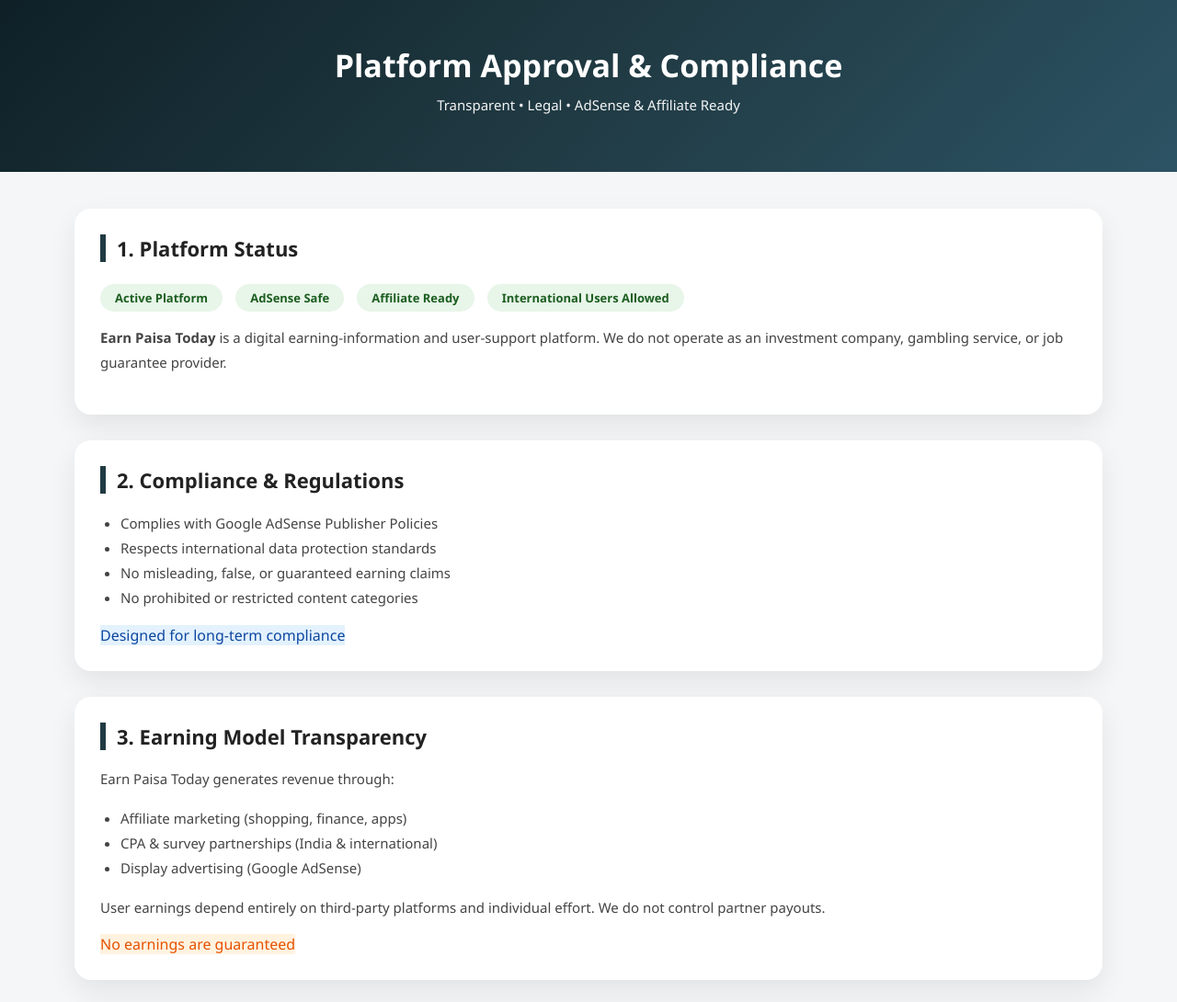
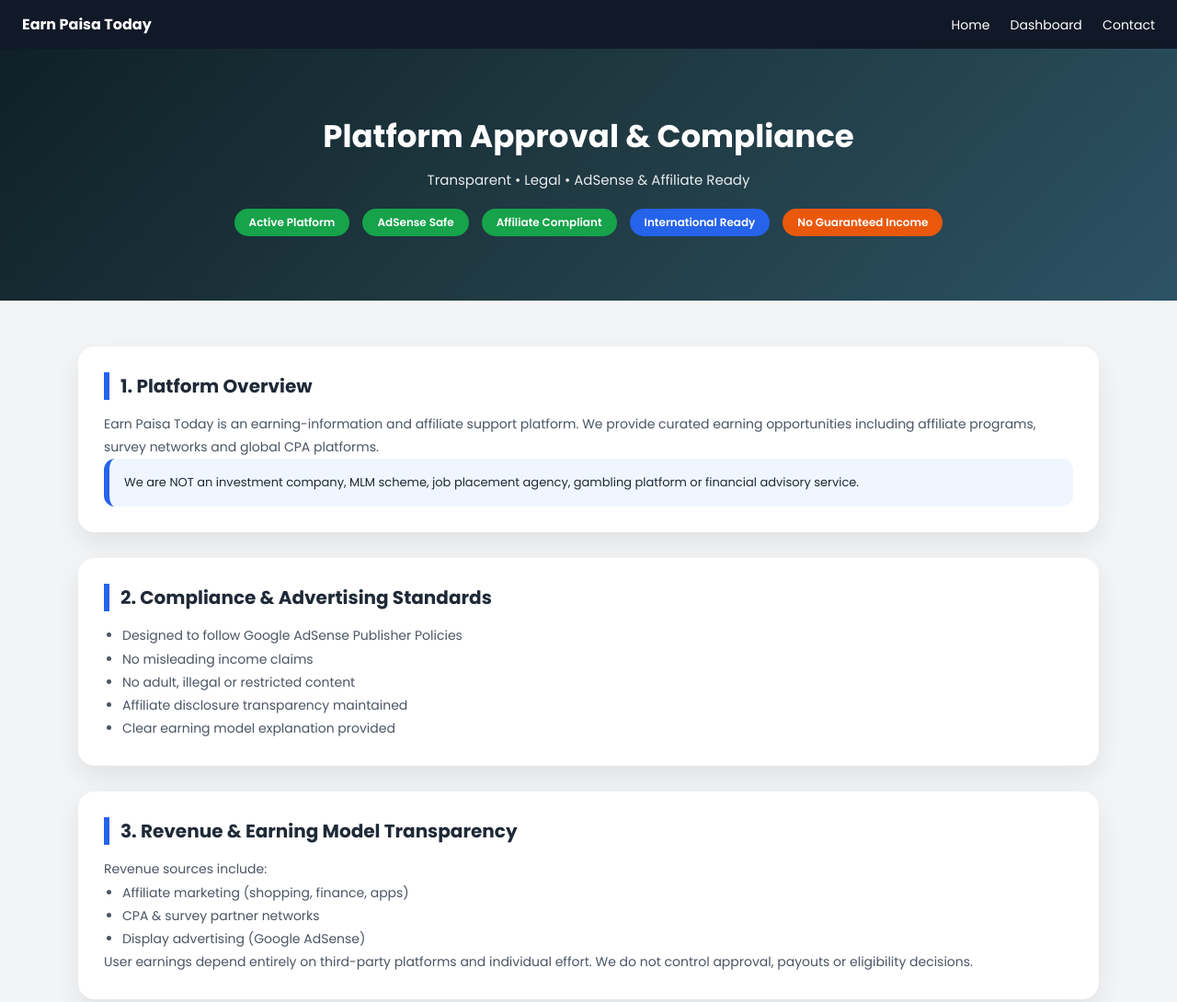
Before and after one commit to kashyapram21377-cmyk/EarnPaisaToday, a plain HTML site: page platform-approval.html in a window 1280 px wide. Shown: the top 1090 px of the page at 92% size. Drawn offline with Linux system fonts and the light colour scheme.

Commit message:
Update platform-approval.html

```diff
--- a/platform-approval.html
+++ b/platform-approval.html
@@ -1,4 +1,3 @@
-
 <!DOCTYPE html>
 <html lang="en">
 <head>
@@ -6,183 +5,237 @@
 <title>Platform Approval & Compliance | Earn Paisa Today</title>
 <meta name="viewport" content="width=device-width, initial-scale=1.0">
 
-<meta name="description" content="Platform approval, compliance, transparency and earning model of Earn Paisa Today. AdSense-safe and international ready.">
-<meta name="robots" content="index, follow">
+<meta name="description" content="Official compliance, transparency, earning model and platform approval information for Earn Paisa Today. Designed for AdSense and international standards.">
+
+<link href="https://fonts.googleapis.com/css2?family=Poppins:wght@400;600;700&display=swap" rel="stylesheet">
 
 <style>
-*{box-sizing:border-box}
+*{margin:0;padding:0;box-sizing:border-box}
+
 body{
-  margin:0;
-  font-family:Segoe UI,Arial;
-  background:#f4f6f8;
-  color:#222;
+  font-family:'Poppins',sans-serif;
+  background:#f3f4f6;
+  color:#1f2937;
 }
+
+/* NAV */
+nav{
+  background:#111827;
+  padding:14px 24px;
+  display:flex;
+  justify-content:space-between;
+  align-items:center;
+}
+nav .logo{
+  color:#fff;
+  font-weight:700;
+}
+nav a{
+  color:#fff;
+  text-decoration:none;
+  margin-left:18px;
+  font-size:14px;
+}
+
+/* HERO */
 header{
   background:linear-gradient(135deg,#0f2027,#203a43,#2c5364);
   color:#fff;
-  padding:48px 20px;
+  padding:70px 20px;
   text-align:center;
 }
-header h1{margin:0;font-size:34px}
-header p{margin-top:10px;font-size:15px;opacity:.95}
+header h1{font-size:34px;margin-bottom:10px}
+header p{font-size:15px;opacity:.9}
 
+/* BADGE STRIP */
+.badge-strip{
+  display:flex;
+  flex-wrap:wrap;
+  justify-content:center;
+  gap:14px;
+  margin-top:20px;
+}
+.badge{
+  padding:6px 16px;
+  border-radius:30px;
+  font-size:12px;
+  font-weight:600;
+}
+.ok{background:#16a34a;color:#fff}
+.info{background:#2563eb;color:#fff}
+.warn{background:#ea580c;color:#fff}
+
+/* CONTAINER */
 .container{
   max-width:1150px;
-  margin:40px auto;
-  padding:0 16px;
+  margin:50px auto;
+  padding:0 20px;
 }
 
+/* CARD */
 .card{
   background:#fff;
   border-radius:18px;
   padding:28px;
-  box-shadow:0 12px 30px rgba(0,0,0,.08);
+  box-shadow:0 12px 28px rgba(0,0,0,.08);
   margin-bottom:28px;
 }
-
 .card h2{
-  margin-top:0;
-  font-size:22px;
-  border-left:6px solid #203a43;
+  margin-bottom:14px;
+  font-size:20px;
+  border-left:6px solid #2563eb;
   padding-left:12px;
 }
+.card p, .card li{
+  font-size:14px;
+  line-height:1.8;
+  color:#4b5563;
+}
+ul{padding-left:20px}
 
-.card p, .card li{
-  font-size:15px;
-  color:#444;
-  line-height:1.8;
+/* GRID */
+.grid{
+  display:grid;
+  grid-template-columns:repeat(auto-fit,minmax(250px,1fr));
+  gap:22px;
 }
 
-ul{padding-left:22px}
+/* INFO BOX */
+.highlight{
+  background:#eff6ff;
+  border-left:6px solid #2563eb;
+  padding:16px;
+  border-radius:12px;
+  font-size:13px;
+}
 
-.badges span{
-  display:inline-block;
-  margin:6px 10px 0 0;
-  padding:6px 16px;
-  border-radius:20px;
-  font-size:13px;
-  font-weight:700;
-}
-.ok{background:#e8f5e9;color:#1b5e20}
-.warn{background:#fff3e0;color:#e65100}
-.info{background:#e3f2fd;color:#0d47a1}
-
+/* LINK BUTTONS */
 .links a{
   display:inline-block;
-  margin:8px 12px 0 0;
-  padding:10px 20px;
-  border-radius:24px;
-  background:#203a43;
+  margin:8px 10px 0 0;
+  padding:10px 22px;
+  border-radius:25px;
+  background:#111827;
   color:#fff;
   text-decoration:none;
-  font-size:14px;
+  font-size:13px;
 }
 
+/* FOOTER */
 footer{
-  margin-top:50px;
-  background:#111;
-  color:#aaa;
+  margin-top:70px;
+  background:#0f172a;
+  color:#cbd5e1;
   text-align:center;
-  padding:24px;
+  padding:30px;
   font-size:13px;
 }
-footer a{color:#ccc;text-decoration:none;margin:0 6px}
+footer a{
+  color:#e2e8f0;
+  text-decoration:none;
+}
+footer a:hover{text-decoration:underline}
 </style>
 </head>
 
 <body>
 
+<nav>
+  <div class="logo">Earn Paisa Today</div>
+  <div>
+    <a href="index.html">Home</a>
+    <a href="dashboard.html">Dashboard</a>
+    <a href="contact-us.html">Contact</a>
+  </div>
+</nav>
+
 <header>
   <h1>Platform Approval & Compliance</h1>
   <p>Transparent • Legal • AdSense & Affiliate Ready</p>
+
+  <div class="badge-strip">
+    <span class="badge ok">Active Platform</span>
+    <span class="badge ok">AdSense Safe</span>
+    <span class="badge ok">Affiliate Compliant</span>
+    <span class="badge info">International Ready</span>
+    <span class="badge warn">No Guaranteed Income</span>
+  </div>
 </header>
 
 <div class="container">
 
-  <!-- PLATFORM STATUS -->
 <div class="card">
-    <h2>1. Platform Status</h2>
-    <div class="badges">
-      <span class="ok">Active Platform</span>
-      <span class="ok">AdSense Safe</span>
-      <span class="ok">Affiliate Ready</span>
-      <span class="ok">International Users Allowed</span>
+  <h2>1. Platform Overview</h2>
+  <p>
+    Earn Paisa Today is an earning-information and affiliate support platform.
+    We provide curated earning opportunities including affiliate programs,
+    survey networks and global CPA platforms.
+  </p>
+  <div class="highlight">
+    We are NOT an investment company, MLM scheme, job placement agency,
+    gambling platform or financial advisory service.
   </div>
+</div>
+
+<div class="card">
+  <h2>2. Compliance & Advertising Standards</h2>
+  <ul>
+    <li>Designed to follow Google AdSense Publisher Policies</li>
+    <li>No misleading income claims</li>
+    <li>No adult, illegal or restricted content</li>
+    <li>Affiliate disclosure transparency maintained</li>
+    <li>Clear earning model explanation provided</li>
+  </ul>
+</div>
+
+<div class="card">
+  <h2>3. Revenue & Earning Model Transparency</h2>
+  <p>Revenue sources include:</p>
+  <ul>
+    <li>Affiliate marketing (shopping, finance, apps)</li>
+    <li>CPA & survey partner networks</li>
+    <li>Display advertising (Google AdSense)</li>
+  </ul>
   <p>
-      <strong>Earn Paisa Today</strong> is a digital earning-information and
-      user-support platform. We do not operate as an investment company,
-      gambling service, or job guarantee provider.
+    User earnings depend entirely on third-party platforms and individual effort.
+    We do not control approval, payouts or eligibility decisions.
   </p>
 </div>
 
-  <!-- COMPLIANCE -->
 <div class="card">
-    <h2>2. Compliance & Regulations</h2>
+  <h2>4. User Responsibility & Fair Usage Policy</h2>
   <ul>
-      <li>Complies with Google AdSense Publisher Policies</li>
-      <li>Respects international data protection standards</li>
-      <li>No misleading, false, or guaranteed earning claims</li>
-      <li>No prohibited or restricted content categories</li>
-    </ul>
-    <span class="info">Designed for long-term compliance</span>
-  </div>
-
-  <!-- EARNING MODEL -->
-  <div class="card">
-    <h2>3. Earning Model Transparency</h2>
-    <p>Earn Paisa Today generates revenue through:</p>
-    <ul>
-      <li>Affiliate marketing (shopping, finance, apps)</li>
-      <li>CPA & survey partnerships (India & international)</li>
-      <li>Display advertising (Google AdSense)</li>
-    </ul>
-    <p>
-      User earnings depend entirely on third-party platforms
-      and individual effort. We do not control partner payouts.
-    </p>
-    <span class="warn">No earnings are guaranteed</span>
-  </div>
-
-  <!-- USER RESPONSIBILITY -->
-  <div class="card">
-    <h2>4. User Responsibility & Fair Usage</h2>
-    <ul>
-      <li>Only one account per user is allowed</li>
-      <li>Fake traffic, bots, or spam are strictly prohibited</li>
-      <li>KYC may be required for withdrawals</li>
-      <li>Violations may result in account suspension</li>
+    <li>One account per user only</li>
+    <li>No bots, fake traffic or fraudulent activity</li>
+    <li>KYC verification may be required</li>
+    <li>Policy violation may result in suspension</li>
   </ul>
 </div>
 
-  <!-- THIRD PARTY -->
 <div class="card">
-    <h2>5. Third-Party & Partner Disclaimer</h2>
+  <h2>5. Third-Party & External Links</h2>
   <p>
-      All external links redirect to third-party platforms.
-      Earn Paisa Today does not own or operate these platforms
-      and is not responsible for their terms, policies, or decisions.
+    External links redirect to independent third-party platforms.
+    Earn Paisa Today does not own or operate those services
+    and is not responsible for their internal policies or payout decisions.
   </p>
 </div>
 
-  <!-- SECURITY -->
 <div class="card">
-    <h2>6. Security & Data Protection</h2>
+  <h2>6. Data Security & Infrastructure</h2>
   <p>
-      Authentication, data storage, and access control are
-      handled securely using Firebase infrastructure.
-      Reasonable technical measures are implemented to
-      protect user data.
+    User authentication and database management are handled via secure
+    cloud infrastructure (Firebase technology).
+    Standard technical safeguards are implemented for account protection.
   </p>
 </div>
 
-  <!-- IMPORTANT LINKS -->
 <div class="card links">
-    <h2>7. Important Legal Links</h2>
+  <h2>7. Legal & Policy Links</h2>
   <a href="privacy-policy.html">Privacy Policy</a>
   <a href="terms-conditions.html">Terms & Conditions</a>
   <a href="disclaimer.html">Disclaimer</a>
   <a href="contact-us.html">Contact Us</a>
-    <a href="index.html">Home</a>
 </div>
 
 </div>
```
Lines whose indentation alone changed are shown as unchanged.
